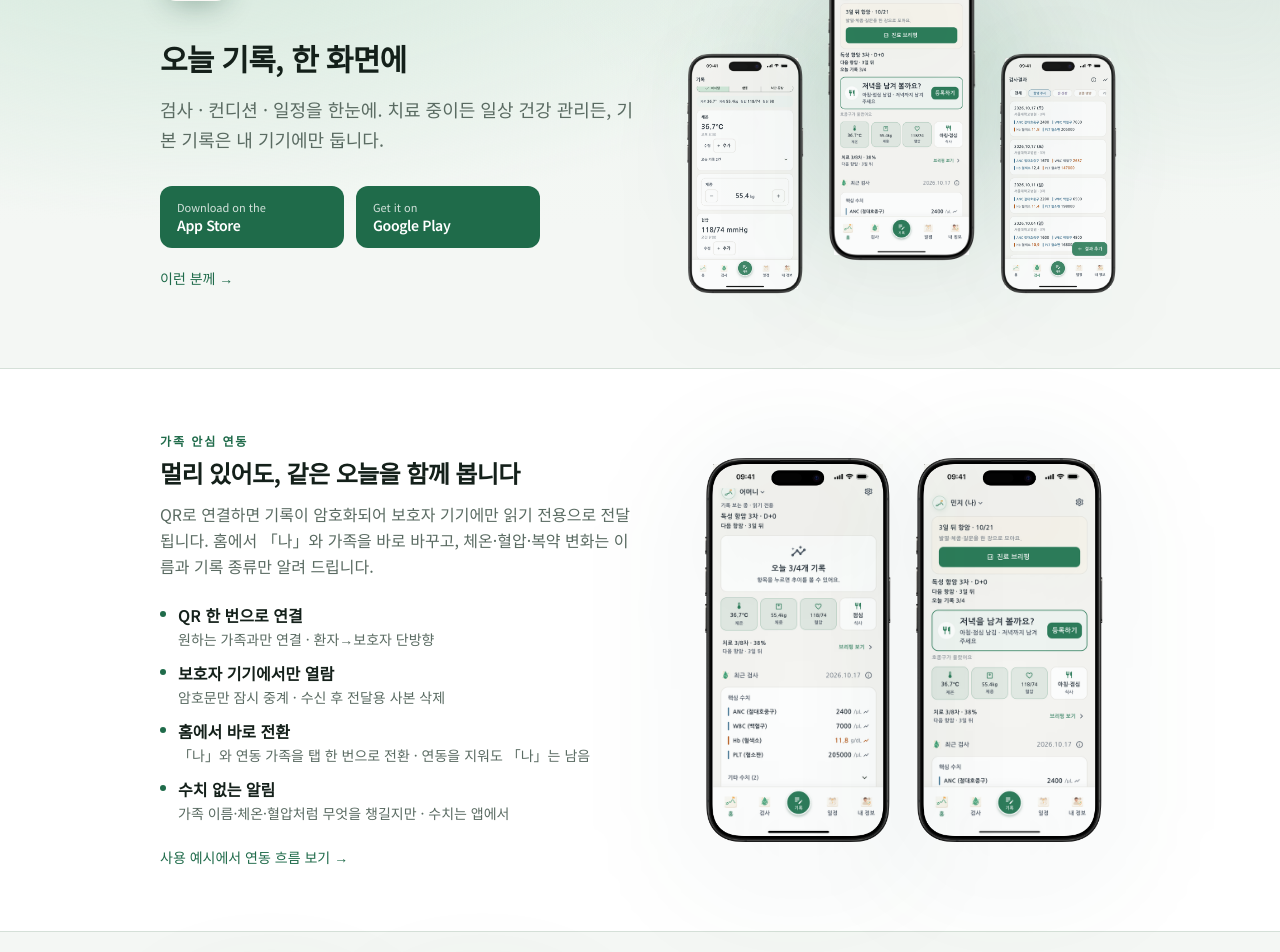
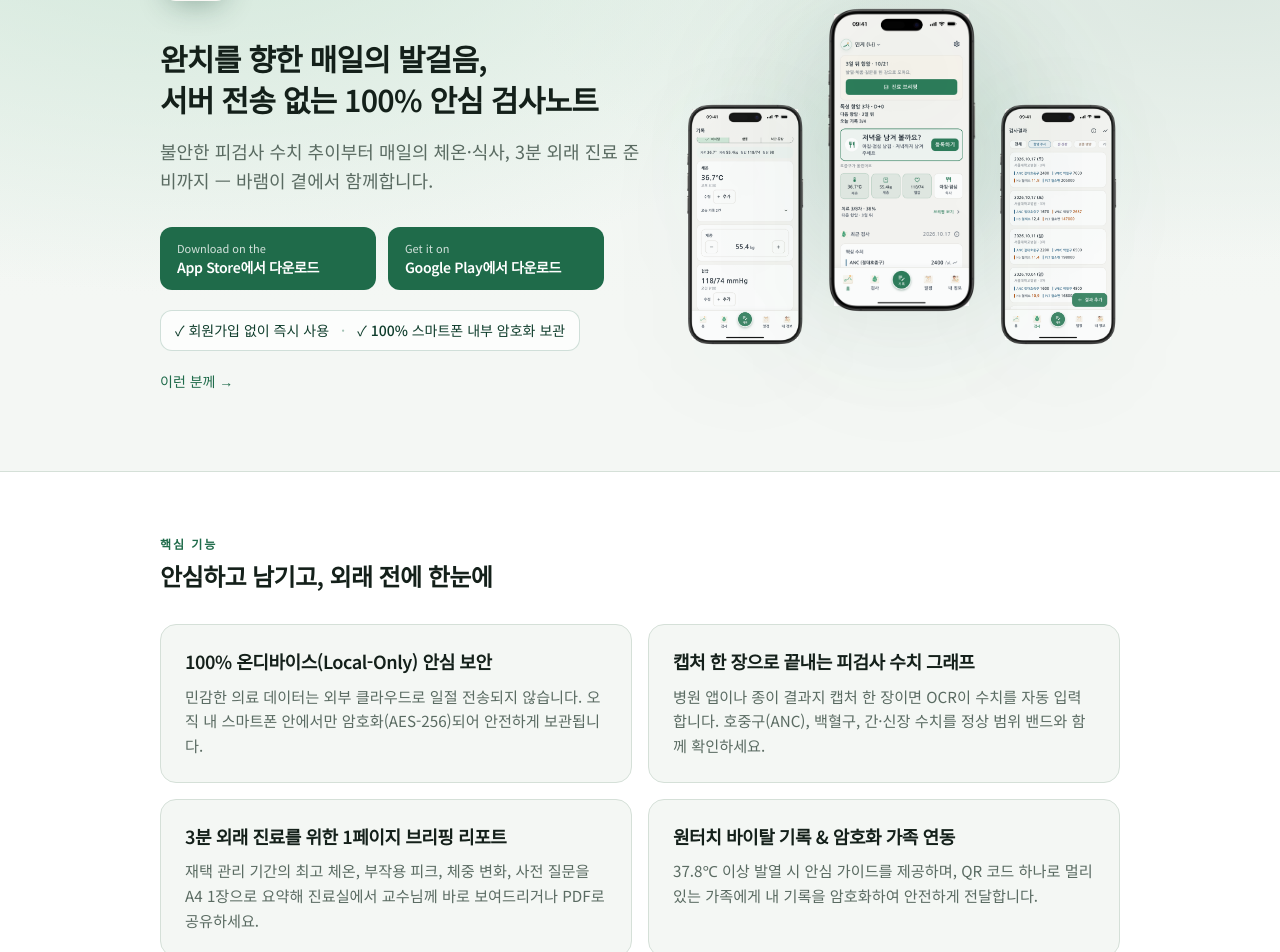
Before and after one commit to Hoon-Chang/barem-site, a Next.js app: page /barem-site/ in a window 1280 px wide. Shown: the part 200-1152 px from the top of the page. Built offline with nearby package versions, Linux system fonts and the light colour scheme.

Commit message:
Optimize landing copy for oncology trust and store conversion.
Update SEO, hero, four core feature cards, download band, store CTAs, and footer medical disclaimer.

```diff
--- a/site.config.ts
+++ b/site.config.ts
@@ -32,11 +32,11 @@ export const siteConfig = {
     /** 영문 상호 (푸터·조직 인증용 — 반드시 영문 BAREM 노출) */
     legalNameEn: "BAREM",
     /** 국문 상호 / 앱 표시명 */
-    appNameKo: "바램 - 건강 기록",
-    appNameEn: "BAREM - Health Tracker",
+    appNameKo: "바램 - 안심 검사결과 노트",
+    appNameEn: "BAREM - On-device Lab Notebook",
     shortNameKo: "바램",
     shortNameEn: "BAREM",
-    taglineKo: "완치를 향한 매일의 발걸음",
+    taglineKo: "완치를 향한 매일의 발걸음, 서버 전송 없는 100% 안심 검사노트",
   },
 
   business: {
@@ -78,11 +78,12 @@ export const siteConfig = {
   },
 
   seo: {
-    titleKo: "바램 - 건강 기록 | BAREM",
+    titleKo:
+      "바램 - 암 환자를 위한 안심 검사결과 노트 | 항암 피검사 & 체력 관리",
     descriptionKo:
-      "오늘 기록, 한 화면에. 검사·컨디션·일정을 한눈에 모으고, 맞춤 홈·검사 OCR·케어 리포트까지. 기본 기록은 내 기기에만.",
+      "서버 전송 없는 100% 온디바이스 안심 건강노트. 항암 피검사(ANC) 수치 그래프, 37.8℃ 발열 체크, 1페이지 외래 진료 브리핑 리포트까지 바램으로 한눈에 관리하세요.",
     descriptionEn:
-      "Today’s health records in one view — labs, vitals, and schedules. Custom home, lab OCR, and care reports. Data stays on your device by default.",
+      "100% on-device health notebook—no cloud upload of your records by default. Track ANC labs, fever checks, and a one-page clinic briefing with Barem.",
     ogLocale: "ko_KR",
   },
 } as const;
--- a/src/app/layout.tsx
+++ b/src/app/layout.tsx
@@ -32,14 +32,17 @@ export const metadata: Metadata = {
   keywords: [
     "바램",
     "BAREM",
-    "건강 기록",
+    "암 환자",
     "항암",
-    "가족 연동",
-    "혈압",
-    "혈당",
-    "복약",
+    "피검사",
+    "ANC",
+    "호중구",
     "검사결과",
     "온디바이스",
+    "진료 브리핑",
+    "발열",
+    "가족 연동",
+    "건강 기록",
   ],
   openGraph: {
     type: "website",
--- a/src/app/page.tsx
+++ b/src/app/page.tsx
@@ -5,6 +5,7 @@ import { StoreButtons } from "../components/store-buttons";
 import { DownloadBand } from "../components/page-chrome";
 import {
   homeCareReport,
+  homeCoreFeatures,
   homeFamilyCare,
   homeTodayMission,
   sitePages,
@@ -39,16 +40,25 @@ export default function HomePage() {
                 </p>
               </div>
             </div>
-            <h1 className="mt-8 max-w-xl text-2xl font-semibold leading-snug tracking-tight text-ink sm:text-3xl">
-              오늘 기록, 한 화면에
+            <h1 className="mt-8 max-w-xl text-[1.65rem] font-semibold leading-snug tracking-tight text-ink sm:text-3xl">
+              완치를 향한 매일의 발걸음,
+              <br />
+              서버 전송 없는 100% 안심 검사노트
             </h1>
             <p className="mt-4 max-w-lg text-base leading-relaxed text-muted sm:text-lg">
-              검사 · 컨디션 · 일정을 한눈에. 치료 중이든 일상 건강 관리든,
-              기본 기록은 내 기기에만 둡니다.
+              불안한 피검사 수치 추이부터 매일의 체온·식사, 3분 외래 진료
+              준비까지 — 바램이 곁에서 함께합니다.
             </p>
             <div id="download" className="mt-8 scroll-mt-24">
               <StoreButtons />
             </div>
+            <p className="mt-5 inline-flex max-w-lg flex-col gap-1 rounded-xl border border-green/20 bg-white/70 px-3.5 py-2.5 text-sm font-medium leading-snug text-green-deep sm:flex-row sm:flex-wrap sm:items-center sm:gap-x-3 sm:gap-y-1">
+              <span>✓ 회원가입 없이 즉시 사용</span>
+              <span className="hidden text-green/40 sm:inline" aria-hidden>
+                ·
+              </span>
+              <span>✓ 100% 스마트폰 내부 암호화 보관</span>
+            </p>
             <p className="mt-5 text-sm text-muted">
               <Link
                 href="/for-whom/"
@@ -90,6 +100,32 @@ export default function HomePage() {
       </section>
 
       <section className="border-t border-line bg-surface">
+        <div className="mx-auto max-w-5xl px-5 py-14 sm:px-8 sm:py-16">
+          <p className="text-xs font-semibold tracking-[0.16em] text-green uppercase">
+            핵심 기능
+          </p>
+          <h2 className="mt-2 max-w-2xl text-xl font-semibold tracking-tight text-ink sm:text-2xl">
+            안심하고 남기고, 외래 전에 한눈에
+          </h2>
+          <ul className="mt-8 grid gap-4 sm:grid-cols-2">
+            {homeCoreFeatures.map((feature) => (
+              <li
+                key={feature.title}
+                className="rounded-2xl border border-line bg-cream px-5 py-5 sm:px-6 sm:py-6"
+              >
+                <h3 className="text-base font-semibold leading-snug tracking-tight text-ink sm:text-lg">
+                  {feature.title}
+                </h3>
+                <p className="mt-2.5 text-sm leading-relaxed text-muted sm:text-[0.95rem]">
+                  {feature.body}
+                </p>
+              </li>
+            ))}
+          </ul>
+        </div>
+      </section>
+
+      <section className="border-t border-line">
         <div className="mx-auto grid max-w-5xl items-center gap-10 px-5 py-14 sm:px-8 sm:py-16 lg:grid-cols-[1.05fr_0.95fr] lg:gap-12">
           <div>
             <p className="text-xs font-semibold tracking-[0.16em] text-green uppercase">
@@ -140,7 +176,7 @@ export default function HomePage() {
         </div>
       </section>
 
-      <section className="border-t border-line">
+      <section className="border-t border-line bg-surface">
         <div className="mx-auto grid max-w-5xl items-center gap-10 px-5 py-14 sm:px-8 sm:py-16 lg:grid-cols-[0.95fr_1.05fr] lg:gap-12">
           <div className="flex flex-wrap items-end justify-center gap-2 sm:gap-3 lg:order-1">
             <div className="w-[min(46%,220px)]">
@@ -194,7 +230,7 @@ export default function HomePage() {
         </div>
       </section>
 
-      <section className="border-t border-line bg-surface">
+      <section className="border-t border-line">
         <div className="mx-auto grid max-w-5xl items-center gap-10 px-5 py-14 sm:px-8 sm:py-16 lg:grid-cols-[1.05fr_0.95fr] lg:gap-12">
           <div>
             <p className="text-xs font-semibold tracking-[0.16em] text-green uppercase">
--- a/src/components/page-chrome.tsx
+++ b/src/components/page-chrome.tsx
@@ -16,11 +16,12 @@ export function DownloadBand() {
             className="rounded-[22%]"
           />
           <div>
-            <h2 className="text-2xl font-semibold tracking-tight text-ink">
-              지금 바로 시작하세요
+            <h2 className="text-2xl font-semibold tracking-tight text-ink sm:text-[1.65rem]">
+              완치를 향한 매일의 안심 기록, 지금 시작하세요
             </h2>
-            <p className="mt-2 text-muted">
-              App Store와 Google Play에서 바로 다운로드할 수 있어요.
+            <p className="mt-2 max-w-xl text-base leading-relaxed text-muted">
+              가입 절차와 데이터 유출 걱정 없이, 설치 즉시 내 폰 안에서 안전하게
+              시작하실 수 있습니다.
             </p>
           </div>
         </div>
--- a/src/components/site-footer.tsx
+++ b/src/components/site-footer.tsx
@@ -1,6 +1,5 @@
 import Link from "next/link";
 import { siteConfig } from "../../site.config";
-import { sitePages } from "../content/marketing";
 import { SiteImage } from "./site-image";
 
 export function SiteFooter() {
@@ -43,19 +42,23 @@ export function SiteFooter() {
           </a>
         </p>
 
+        <p className="max-w-3xl text-xs leading-relaxed text-white/55">
+          ※ 바램(Barem)은 의료기기가 아니며 의학적 진단, 치료, 또는 처방을
+          제공하지 않습니다. 앱에서 제공되는 정보는 참고용이며, 모든 의학적
+          결정은 반드시 담당 전문의와 상담하십시오.
+        </p>
+
         <div className="flex flex-col gap-3 border-t border-white/10 pt-5 text-xs text-white/55 sm:flex-row sm:items-center sm:justify-between">
-          <p>© 2026 {brand.legalNameEn}</p>
+          <p>© {brand.legalNameEn === "BAREM" ? "Barem" : brand.legalNameEn}. All rights reserved.</p>
           <div className="flex flex-wrap gap-4">
-            {sitePages.slice(0, 3).map((page) => (
-              <Link key={page.href} href={page.href} className="hover:text-white">
-                {page.label}
-              </Link>
-            ))}
             <Link href="/privacy/" className="hover:text-white">
-              개인정보처리방침
+              개인정보 처리방침
             </Link>
             <Link href="/terms/" className="hover:text-white">
               이용약관
+            </Link>
+            <Link href="/contact/" className="hover:text-white">
+              개발자 문의
             </Link>
           </div>
         </div>
--- a/src/components/store-buttons.tsx
+++ b/src/components/store-buttons.tsx
@@ -12,7 +12,7 @@ function StoreButton({
   disabled?: boolean;
 }) {
   const className =
-    "inline-flex min-w-[11.5rem] flex-col rounded-xl border px-4 py-3 text-left transition " +
+    "inline-flex min-w-[13.5rem] flex-col rounded-xl border px-4 py-3 text-left transition " +
     (disabled
       ? "cursor-default border-line bg-white/60 text-muted"
       : "border-green/30 bg-green text-white hover:bg-green-deep");
@@ -50,13 +50,15 @@ export function StoreButtons({ className = "" }: { className?: string }) {
         href={stores.appStoreUrl || undefined}
         disabled={!appReady}
         subtitle={appReady ? "Download on the" : "Coming soon on the"}
-        title="App Store"
+        title={appReady ? "App Store에서 다운로드" : "App Store"}
       />
       <StoreButton
         href={stores.playStoreUrl || undefined}
         disabled={!playReady}
         subtitle={playReady ? "Get it on" : stores.playComingSoonLabelEn}
-        title={playReady ? "Google Play" : stores.playComingSoonLabelKo}
+        title={
+          playReady ? "Google Play에서 다운로드" : stores.playComingSoonLabelKo
+        }
       />
     </div>
   );
--- a/src/content/marketing.ts
+++ b/src/content/marketing.ts
@@ -171,6 +171,26 @@ export const usageScenarios = [
     alt: "바램 홈 — 건강 관리 맞춤 화면",
     secondarySrc: "/screenshots/s05_health_condition.png",
     secondaryAlt: "바램 기록 — 건강 관리 오늘의 컨디션",
+  },
+] as const;
+
+/** 홈 — 4대 핵심 기능 카드. */
+export const homeCoreFeatures = [
+  {
+    title: "100% 온디바이스(Local-Only) 안심 보안",
+    body: "민감한 의료 데이터는 외부 클라우드로 일절 전송되지 않습니다. 오직 내 스마트폰 안에서만 암호화(AES-256)되어 안전하게 보관됩니다.",
+  },
+  {
+    title: "캡처 한 장으로 끝내는 피검사 수치 그래프",
+    body: "병원 앱이나 종이 결과지 캡처 한 장이면 OCR이 수치를 자동 입력합니다. 호중구(ANC), 백혈구, 간·신장 수치를 정상 범위 밴드와 함께 확인하세요.",
+  },
+  {
+    title: "3분 외래 진료를 위한 1페이지 브리핑 리포트",
+    body: "재택 관리 기간의 최고 체온, 부작용 피크, 체중 변화, 사전 질문을 A4 1장으로 요약해 진료실에서 교수님께 바로 보여드리거나 PDF로 공유하세요.",
+  },
+  {
+    title: "원터치 바이탈 기록 & 암호화 가족 연동",
+    body: "37.8℃ 이상 발열 시 안심 가이드를 제공하며, QR 코드 하나로 멀리 있는 가족에게 내 기록을 암호화하여 안전하게 전달합니다.",
   },
 ] as const;
 
```
Also changed, not shown: 22 other files (tests, documents, lock files or other folders).
